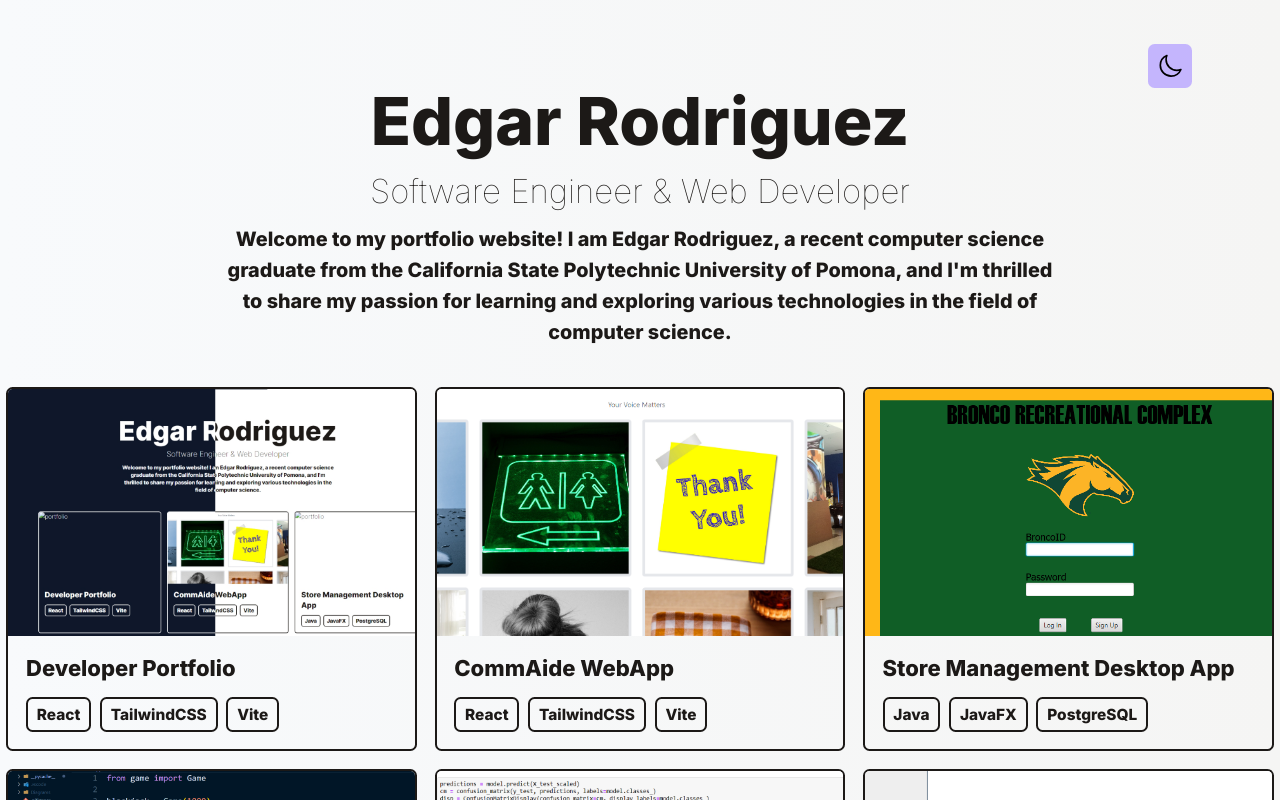
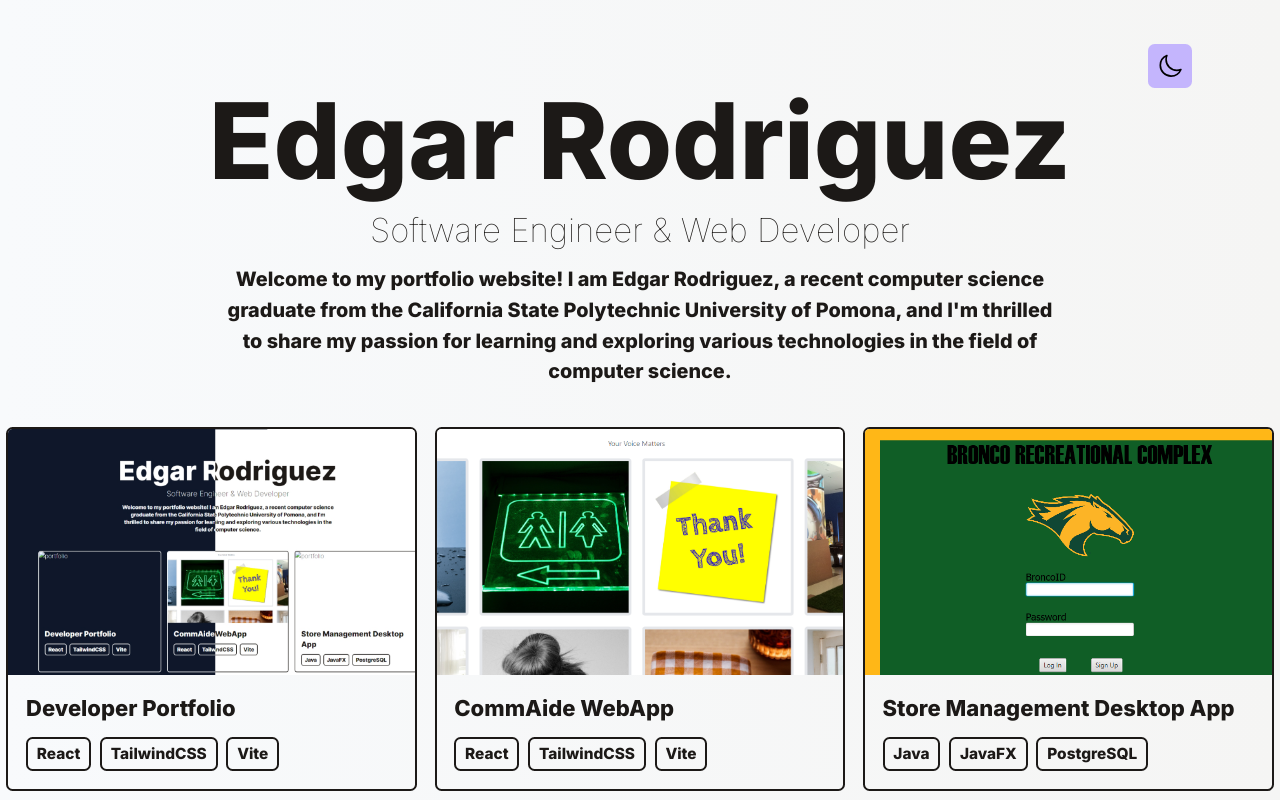
Before and after one commit to Meelol/portfolio-website, a React (Vite) app: page / in a window 1280 px wide. Shown: the top 800 px of the page. Built offline with nearby package versions, Linux system fonts and the light colour scheme; what tailwindcss-animated would draw is missing.

Commit message:
Fix Phone View

```diff
--- a/src/pages/Home/Components/Intro.jsx
+++ b/src/pages/Home/Components/Intro.jsx
@@ -5,7 +5,7 @@ function Intro() {
     return(
     <>
         <div className='flex items-center justify-center flex-col text-center pt-20 pb-6'>
-            <h1 className='animate-fade-down animate-once animate-delay-[500ms] animate-ease-linear animate-normal animate-fill-backwards text-8xl md:text-6xl dark:text-white mb-1 md:mb-4 font-bold'>
+            <h1 className='animate-fade-down animate-once animate-delay-[500ms] animate-ease-linear animate-normal animate-fill-backwards text-8xl md:text-8xl dark:text-white mb-1 md:mb-4 font-bold'>
                 Edgar Rodriguez
             </h1>
             <p className="animate-fade-right animate-once animate-delay-[1000ms] animate-ease-linear animate-normal animate-fill-backwards text-3xl md:text-3xl mb-3 font-thin">
--- a/src/styles/tailwind.css
+++ b/src/styles/tailwind.css
@@ -1,9 +1,12 @@
 @tailwind base;
 @tailwind components;
 @tailwind utilities;
-html {
+
+@media (min-width: 768px){
+  html {
     zoom: 1.10;
   }
+}
 @-moz-document url-prefix() {
     html {
       transform: scale(1.10);
```
